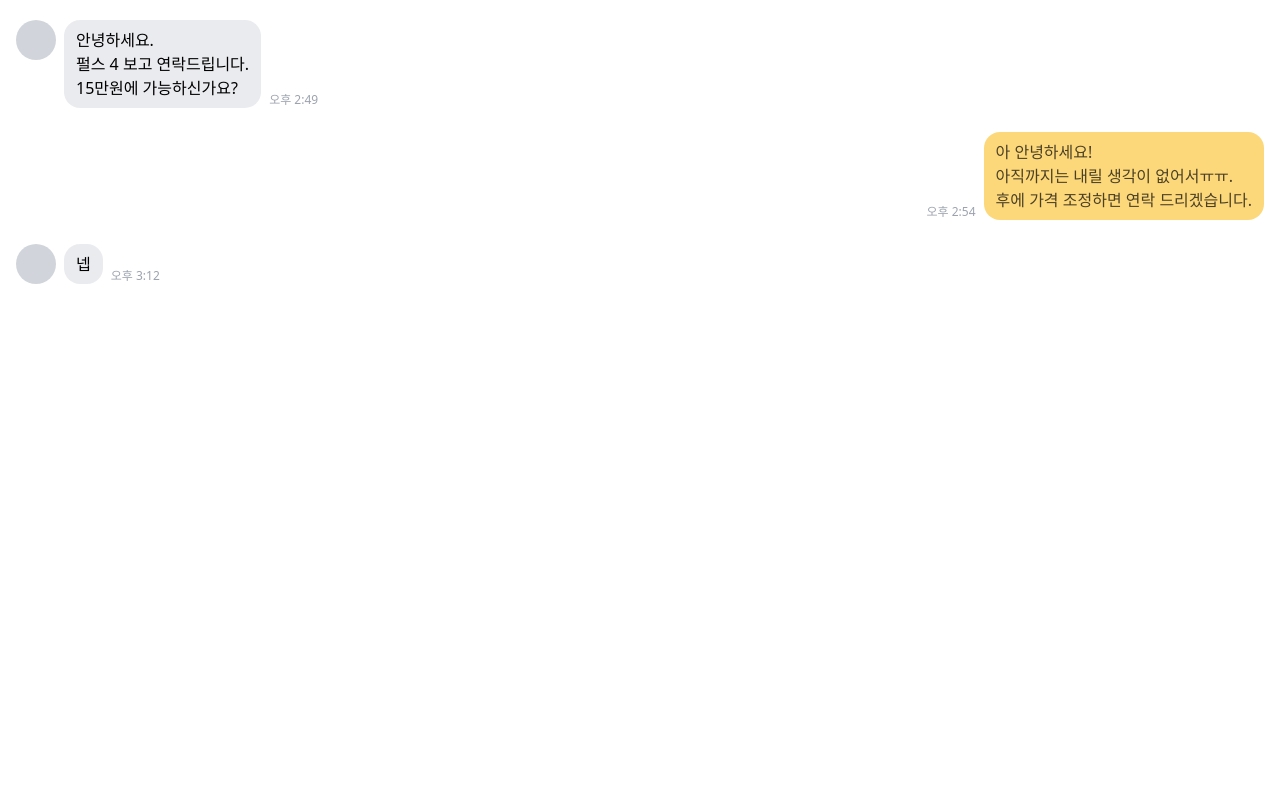
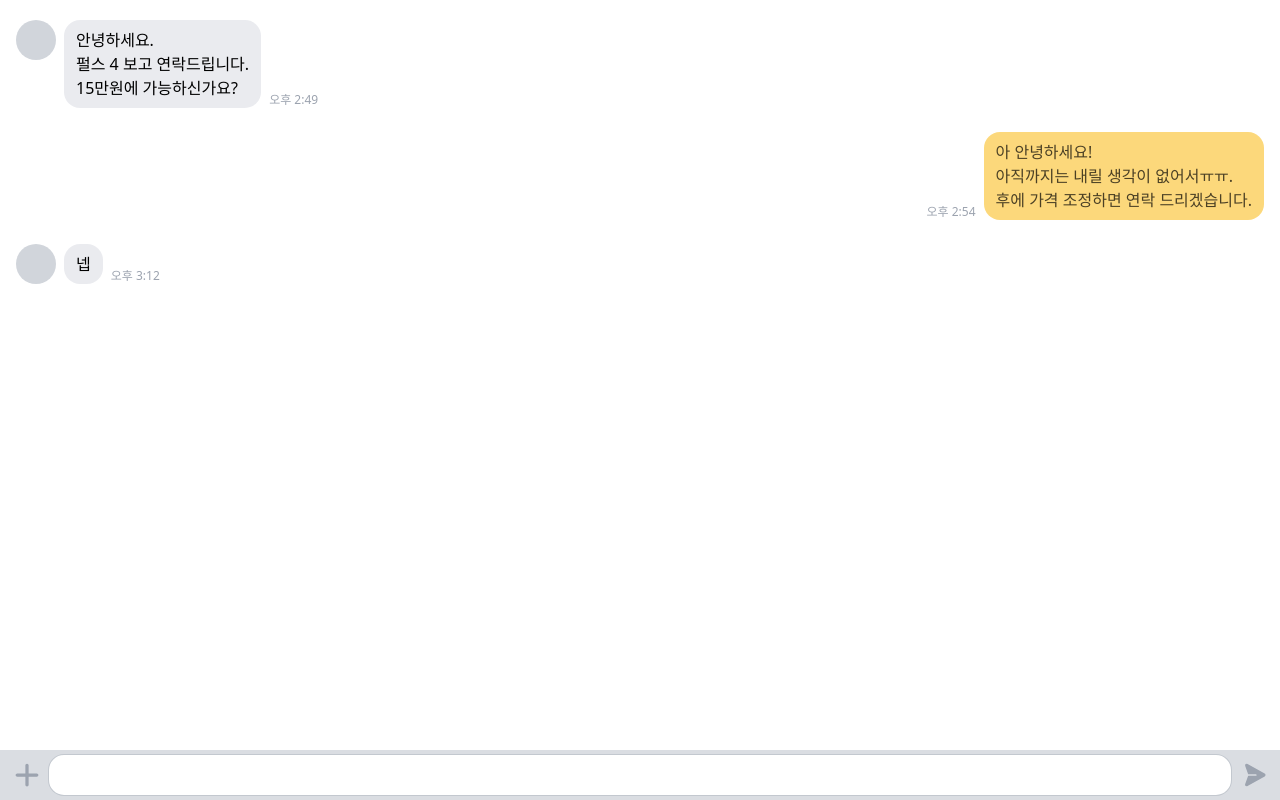
Before and after one commit to rnrudxo2872/market-c, a Next.js app: page /chats/1 in a window 1280 px wide. Built offline with nearby package versions, Linux system fonts and the light colour scheme.

Commit message:
chatDetail - form 부분 작성

```diff
--- a/pages/chats/[id].tsx
+++ b/pages/chats/[id].tsx
@@ -35,6 +35,40 @@ const ChatDetail: NextPage = () => {
           </section>
         </div>
       </div>
+      <div className="fixed bottom-0 w-full">
+        <form className="relative px-12 py-1 bg-gray-300 bg-opacity-80">
+          <button
+            type="button"
+            className="absolute left-2 bottom-0 top-0 my-auto fill-gray-400 hover:fill-amber-500 focus:fill-amber-500 transition-colors"
+          >
+            <svg
+              className="w-9 h-9  p-1 pl-1.5"
+              id="Layer_1"
+              version="1.1"
+              viewBox="0 0 32 32"
+              xmlns="http://www.w3.org/2000/svg"
+            >
+              <path d="M28,14H18V4c0-1.104-0.896-2-2-2s-2,0.896-2,2v10H4c-1.104,0-2,0.896-2,2s0.896,2,2,2h10v10c0,1.104,0.896,2,2,2  s2-0.896,2-2V18h10c1.104,0,2-0.896,2-2S29.104,14,28,14z" />
+            </svg>
+          </button>
+          <input
+            id="inputBox"
+            type="text"
+            className="border-[1.5px] border-gray-400 border-opacity-60 rounded-2xl py-2 outline-none focus:border-amber-500 focus:ring-1 flex-grow peer ring-amber-500 transition-shadow duration-300 px-2 w-full"
+            required
+          />
+          <button className="absolute right-2 bottom-0 top-0 my-auto fill-gray-400 peer-valid:fill-amber-500 transition-colors ">
+            <svg
+              viewBox="0 0 256 256"
+              xmlns="http://www.w3.org/2000/svg"
+              className="w-9 h-9  p-1 pl-1.5"
+            >
+              <rect fill="none" height="256" width="256" />
+              <path d="M223.4,114,54.9,19.7a16.3,16.3,0,0,0-18.2,1.2,15.9,15.9,0,0,0-5.1,17.9l28.1,78.5a4.1,4.1,0,0,0,3.8,2.7h72.2a8.2,8.2,0,0,1,8.3,7.5,8,8,0,0,1-8,8.5H63.5a4.1,4.1,0,0,0-3.8,2.7L31.6,217.2a16.1,16.1,0,0,0,15.1,21.4,16.5,16.5,0,0,0,7.8-2L223.4,142a16.1,16.1,0,0,0,0-28Z" />
+            </svg>
+          </button>
+        </form>
+      </div>
     </>
   );
 };
```
